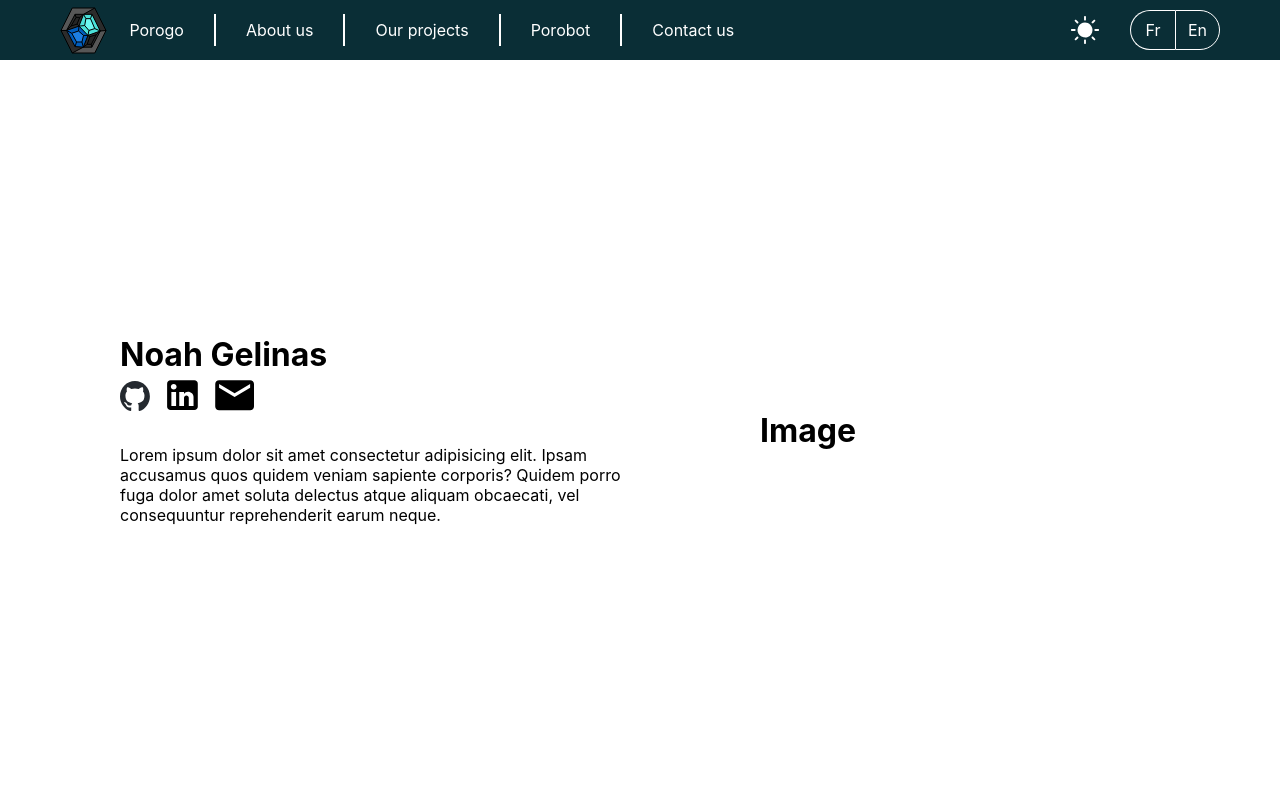
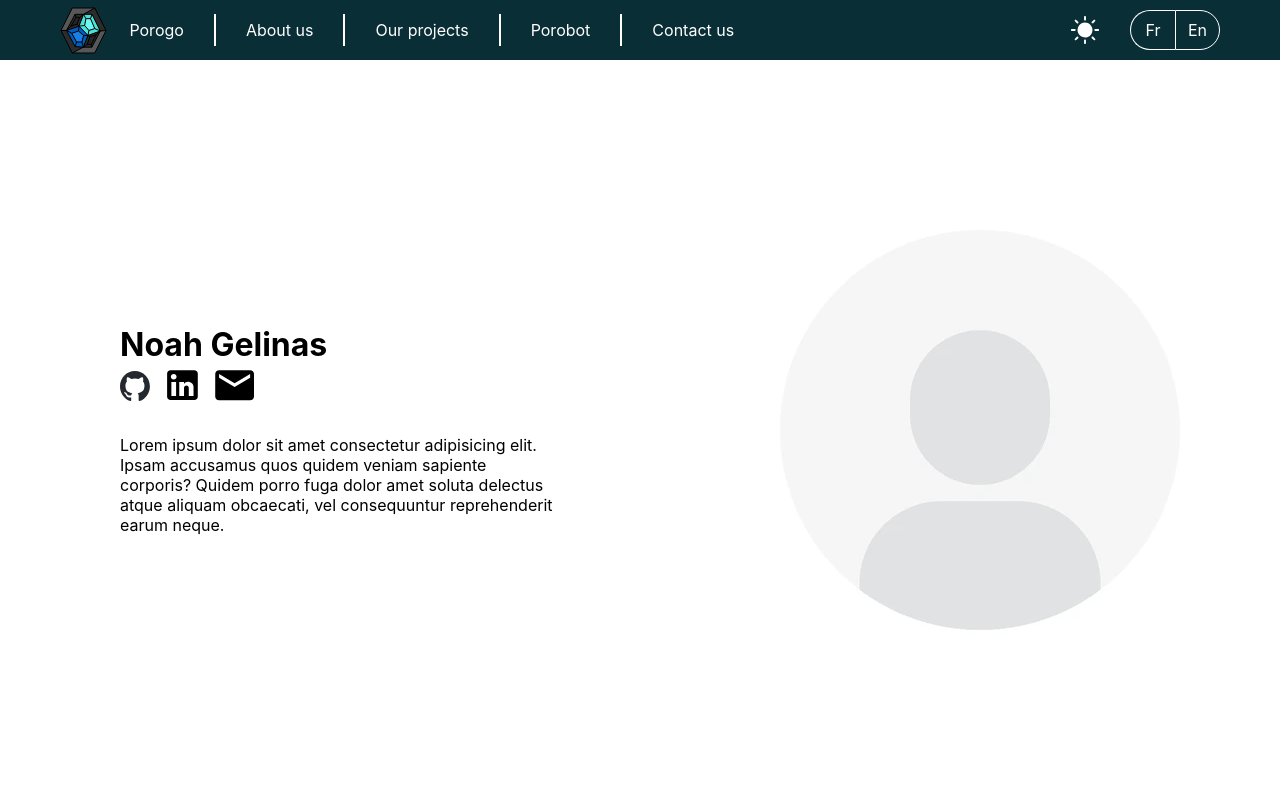
Before and after one commit to Porogoramer/porogoramer.com, a React app in the folder porogo/frontend/: page /about-dev in a window 1280 px wide. Shown: the top 800 px of the page. Built offline with nearby package versions, Linux system fonts and the light colour scheme; the HTML template or start-up script is replaced by a standard one.

Commit message:
Add placeholder image for profile pic

```diff
--- a/porogo/frontend/src/components/views/AboutDev.tsx
+++ b/porogo/frontend/src/components/views/AboutDev.tsx
@@ -21,7 +21,7 @@ export default function AboutDev() {
                 <p>Lorem ipsum dolor sit amet consectetur adipisicing elit. Ipsam accusamus quos quidem veniam sapiente corporis? Quidem porro fuga dolor amet soluta delectus atque aliquam obcaecati, vel consequuntur reprehenderit earum neque.</p>
             </div>
             <div className='about'>
-                <h1>Image</h1>
+                <img src="/static/assets/images/placeholder-dev.webp"  alt="Profile Picture" />
             </div>
         </div>
         <div id='full-content'>
```
Also changed, not shown: porogo/frontend/static/assets/images/placeholder-dev.webp (added).
